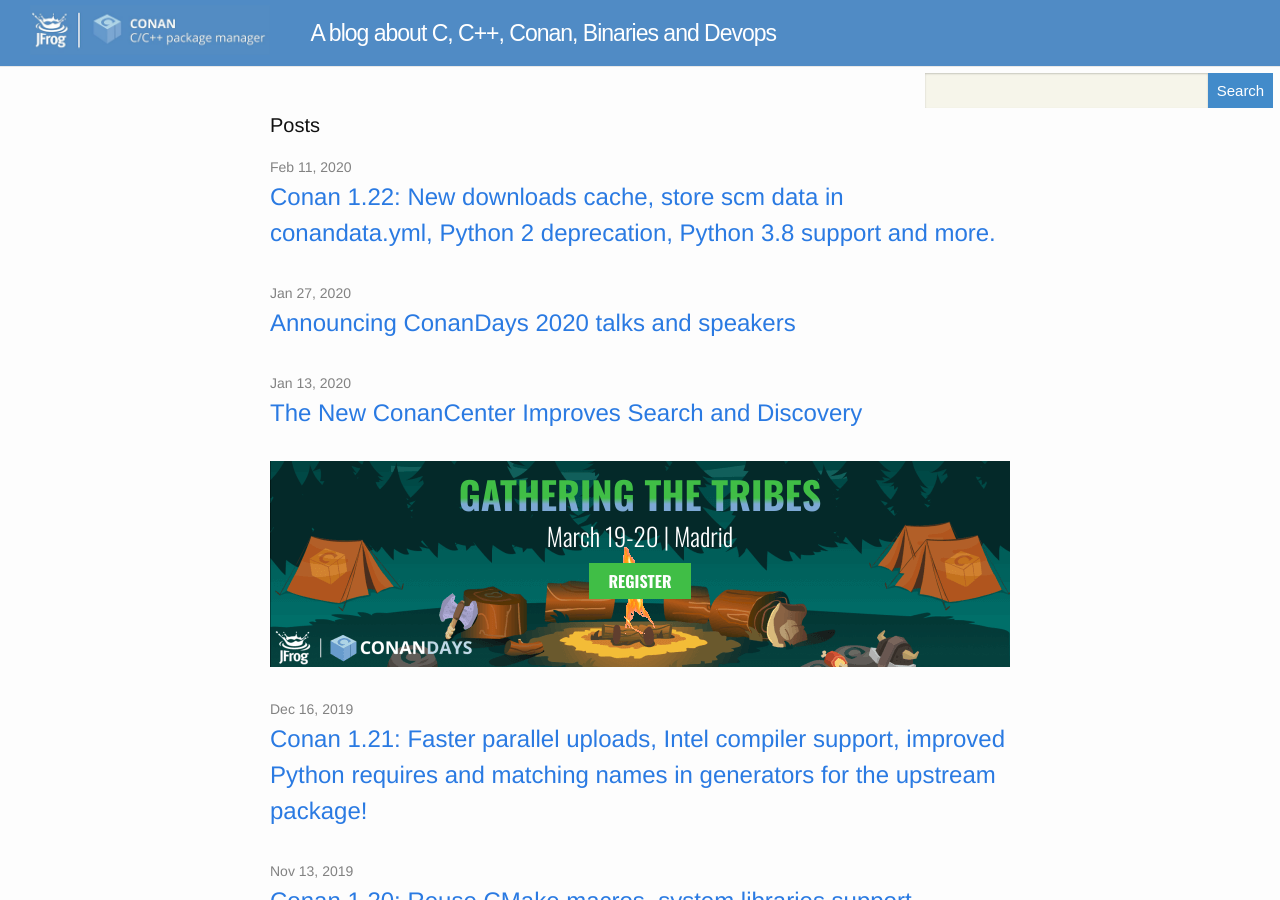
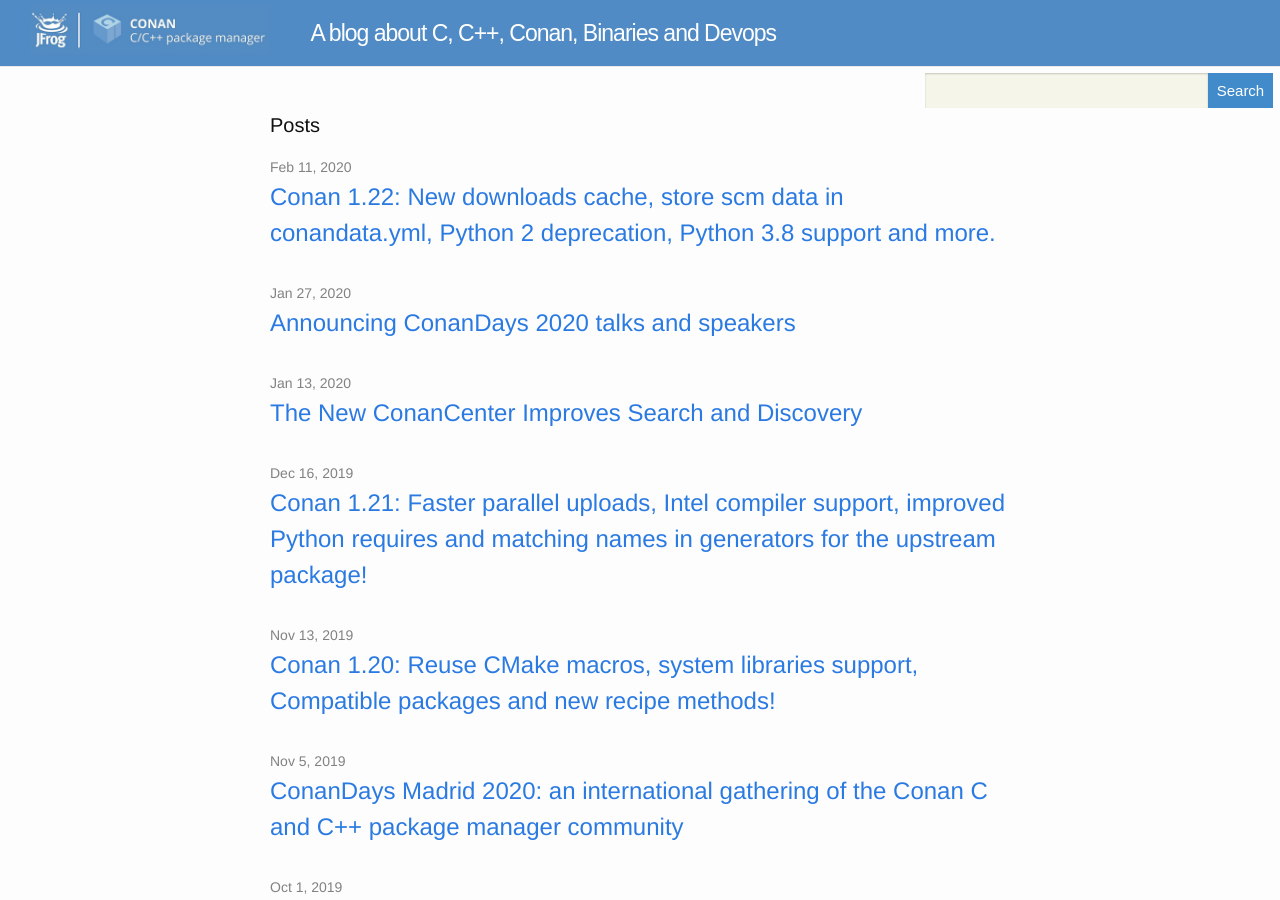
Before and after one commit to conan-io/conan-io.github.io, a Jekyll site: the page built from index.html, in a window 1280 px wide and 900 px high. Built offline with Jekyll 4.4.1, drawn with Linux system fonts in a browser that asks for light colours; comment, search, counter and statistics services are not loaded.

Commit message:
remove conandays banner

```diff
--- a/_layouts/default.html
+++ b/_layouts/default.html
@@ -24,49 +24,6 @@
 
     <div class="page-content{% if layout.comments %} content-post{% else %} content-home{% endif %}">
       <div class="wrapper">
-
-        <!-- MOBILE BANNER -->
-        <ul class="post-page-top-banner-holder">
-          <li class="banner conan-banner-mobile">
-            <a href="https://conandays.conan.io/" target="_blank" class="conan-gat-banner">
-              <img src="../../../assets/cd_mobile_back.png" class="cd-back cd-mobile-back" alt="Conan days - Register">
-              <img src="../../../assets/campfire_small.gif" alt="Conan days - Register" class="flame">
-              <div class="banner-abs-content">
-                <h2>
-                  GATHERING THE TRIBES
-                </h2>
-                <h3>
-                  March 19-20 | Madrid
-                </h3>
-                <div class="banner-button">
-                  REGISTER
-                </div>
-              </div>
-            </a>
-          </li>
-
-          <!-- TABLET BANNER -->
-          <li class="banner conan-banner-desktop">
-             <a href="https://conandays.conan.io/" target="_blank" class="conan-gat-banner">
-               <img src="../../../assets/cd_background_tinified.png" class="cd-back cd-desktop-back" alt="Conan days - Register">
-               <img src="../../../assets/campfire_small.gif" alt="Conan days - Register" class="flame">
-               <div class="banner-abs-content">
-                 <h2>
-                   GATHERING THE TRIBES
-                 </h2>
-                 <h3>
-                   March 19-20 | Madrid
-                 </h3>
-                 <div class="banner-button">
-                   REGISTER
-                 </div>
-               </div>
-             </a>
-         </li>
-        </ul>
-
-
-
         {{ content }}
       </div>
     </div>
--- a/index.html
+++ b/index.html
@@ -8,46 +8,6 @@ layout: default
 
   <ul class="post-list">
     {% for post in site.posts %}
-       {% if forloop.index == 2 %}
-       <!-- MOBILE BANNER -->
-       <li class="banner conan-banner-mobile">
-         <a href="https://conandays.conan.io/" target="_blank" class="conan-gat-banner">
-           <img src="assets/cd_mobile_back.png" class="cd-back cd-mobile-back" alt="Conan days - Register">
-           <img src="assets/campfire_small.gif" alt="Conan days - Register" class="flame">
-           <div class="banner-abs-content">
-             <h2>
-               GATHERING THE TRIBES
-             </h2>
-             <h3>
-               March 19-20 | Madrid
-             </h3>
-             <div class="banner-button">
-               REGISTER
-             </div>
-           </div>
-         </a>
-       </li>
-       {% endif %}
-       {% if forloop.index == 4 %}
-       <!-- DESKTOP BANNER -->
-       <li class="banner conan-banner-desktop">
-         <a href="https://conandays.conan.io/" target="_blank" class="conan-gat-banner">
-           <img src="assets/cd_background_tinified.png" class="cd-back cd-desktop-back" alt="Conan days - Register">
-           <img src="assets/campfire_small.gif" alt="Conan days - Register" class="flame">
-           <div class="banner-abs-content">
-             <h2>
-               GATHERING THE TRIBES
-             </h2>
-             <h3>
-               March 19-20 | Madrid
-             </h3>
-             <div class="banner-button">
-               REGISTER
-             </div>
-           </div>
-         </a>
-       </li>
-       {% endif %}
        {% if post.title != "Rust Cargo And Conan Are Friends With Benefits" %}
       <li>
         <span class="post-meta">{{ post.date | date: "%b %-d, %Y" }}</span>
```
Also changed, not shown: _layouts/post.html (+0 -22 lines), assets/CONAN_BANNER_240X360.jpg (deleted), assets/Conan_Banner740X206.jpg (deleted), assets/campfire_small.gif (deleted), assets/cd_background.png (deleted), assets/cd_background_tinified.png (deleted), assets/cd_mobile_back.png (deleted).
